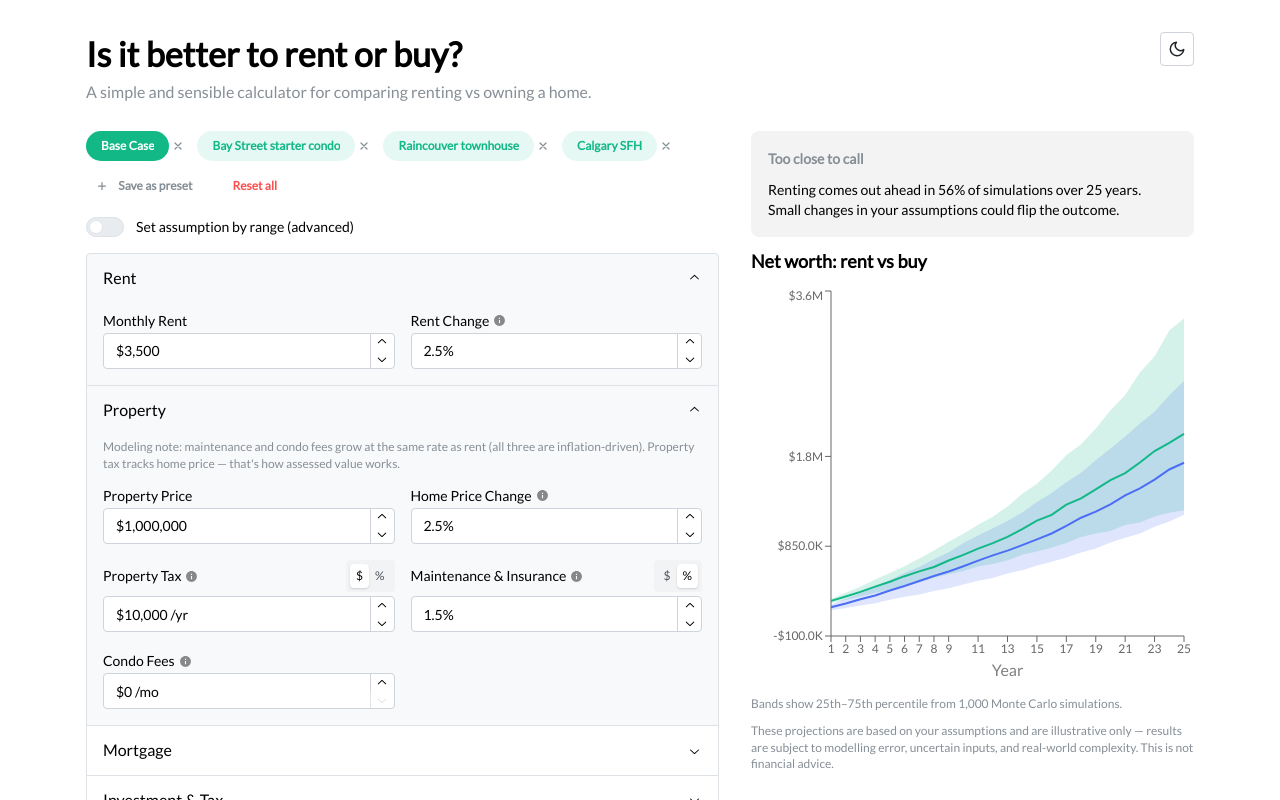
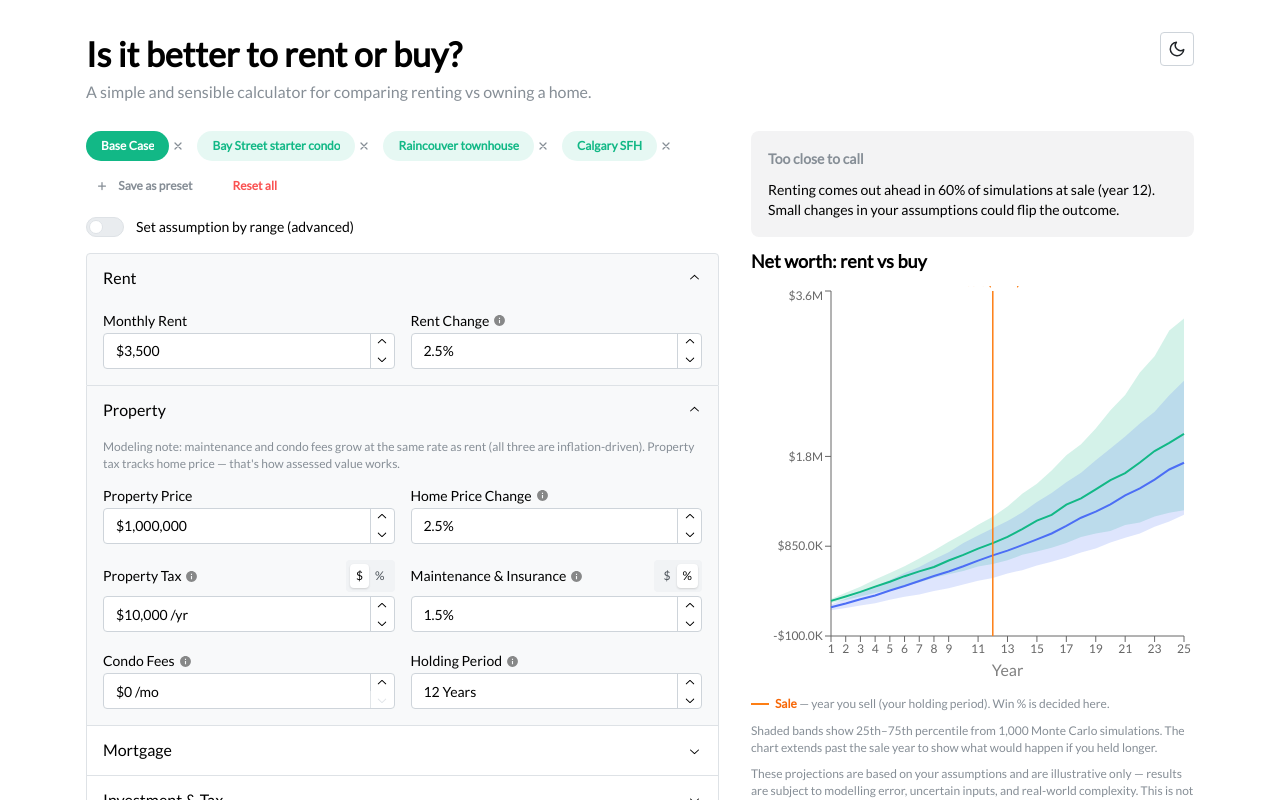
Before and after one commit to low-earth-orbit/rent-vs-buy, a React (Create React App) app: page / in a window 1280 px wide. Shown: the top 800 px of the page. Built offline with nearby package versions, Linux system fonts and the light colour scheme.

Commit message:
Holding period

```diff
--- a/src/components/NetWorthChart.jsx
+++ b/src/components/NetWorthChart.jsx
@@ -1,5 +1,5 @@
 import { useMemo } from "react";
-import { Alert, Paper, Stack, Text } from "@mantine/core";
+import { Alert, Box, Group, Paper, Stack, Text } from "@mantine/core";
 import {
   ComposedChart,
   Area,
@@ -15,7 +15,11 @@ import { runMonteCarlo } from "../utils/monteCarlo";
 import { formatCAD, formatCADCompact } from "../utils/format";
 
 function buildBaseData(userInput) {
-  return Array.from({ length: userInput.amortizationPeriod }, (_, i) =>
+  const horizon = Math.max(
+    userInput.amortizationPeriod,
+    userInput.holdingPeriod ?? 0,
+  );
+  return Array.from({ length: horizon }, (_, i) =>
     calculateNetWorthAtYearEnd({ ...userInput, yearNumber: i + 1 }),
   );
 }
@@ -77,12 +81,14 @@ function ChartTooltip({ payload, showBands }) {
   );
 }
 
-function Summary({ data, crossovers, horizon }) {
-  const last = data[data.length - 1];
+function Summary({ data, crossovers, holdingPeriod }) {
+  const decision =
+    data.find((d) => d.year === holdingPeriod) ?? data[data.length - 1];
+  const priorCrossovers = crossovers.filter((c) => c.year <= holdingPeriod);
 
   // Median-based fallback when MC data is unavailable.
-  if (last.renterWinPct == null) {
-    const renterWins = last.renterMedian >= last.ownerMedian;
+  if (decision.renterWinPct == null) {
+    const renterWins = decision.renterMedian >= decision.ownerMedian;
     const color = renterWins ? "teal" : "indigo";
     return (
       <Alert
@@ -90,13 +96,13 @@ function Summary({ data, crossovers, horizon }) {
         title={renterWins ? "Renting leads" : "Buying leads"}
         radius="md"
       >
-        <Text size="sm">For the entire {horizon} years.</Text>
+        <Text size="sm">At sale (year {holdingPeriod}).</Text>
       </Alert>
     );
   }
 
-  const winPct = Math.round(last.renterWinPct * 100);
-  const renterFavored = last.renterWinPct >= 0.5;
+  const winPct = Math.round(decision.renterWinPct * 100);
+  const renterFavored = decision.renterWinPct >= 0.5;
   const winnerPct = renterFavored ? winPct : 100 - winPct;
   const winner = renterFavored ? "Renting" : "Buying";
 
@@ -112,17 +118,17 @@ function Summary({ data, crossovers, horizon }) {
     color = "gray";
   }
 
-  const sims = `${winner} comes out ahead in ${winnerPct}% of simulations over ${horizon} years.`;
+  const sims = `${winner} comes out ahead in ${winnerPct}% of simulations at sale (year ${holdingPeriod}).`;
 
   let body;
   if (winnerPct < 65) {
     body = `${sims} Small changes in your assumptions could flip the outcome.`;
-  } else if (crossovers.length === 0) {
+  } else if (priorCrossovers.length === 0) {
     body = sims;
-  } else if (crossovers.length === 1) {
-    body = `${sims} Median paths cross around year ${crossovers[0].year.toFixed(0)}.`;
+  } else if (priorCrossovers.length === 1) {
+    body = `${sims} Median paths cross around year ${priorCrossovers[0].year.toFixed(0)}.`;
   } else {
-    body = `${sims} Median paths cross ${crossovers.length} times — outcome depends on your time horizon.`;
+    body = `${sims} Median paths cross ${priorCrossovers.length} times before sale — outcome depends on your time horizon.`;
   }
 
   return (
@@ -184,7 +190,11 @@ export default function NetWorthChart({ userInput, showBands }) {
 
   return (
     <Stack gap="xs">
-      <Summary data={chartData} crossovers={crossovers} horizon={userInput.amortizationPeriod} />
+      <Summary
+        data={chartData}
+        crossovers={crossovers}
+        holdingPeriod={userInput.holdingPeriod}
+      />
       <Text fw={600} size="lg">
         Net worth: rent vs buy
       </Text>
@@ -285,11 +295,52 @@ export default function NetWorthChart({ userInput, showBands }) {
               }}
             />
           ))}
+
+          <ReferenceLine
+            x={userInput.holdingPeriod}
+            stroke="#fd7e14"
+            strokeWidth={1.5}
+            label={{
+              value: `Sale (Yr ${userInput.holdingPeriod})`,
+              position: "top",
+              fontSize: 11,
+              fill: "#fd7e14",
+              fontWeight: 600,
+            }}
+          />
         </ComposedChart>
       </ResponsiveContainer>
+      <Group gap="lg" wrap="wrap">
+        <Group gap={6} wrap="nowrap">
+          <Box w={18} h={2} style={{ backgroundColor: "#fd7e14" }} />
+          <Text size="xs" c="dimmed">
+            <Text span fw={600} c="orange.7">
+              Sale
+            </Text>{" "}
+            — year you sell (your holding period). Win % is decided here.
+          </Text>
+        </Group>
+        {crossovers.length > 0 && (
+          <Group gap={6} wrap="nowrap">
+            <Box
+              w={18}
+              h={0}
+              style={{ borderTop: "2px dashed #868e96" }}
+            />
+            <Text size="xs" c="dimmed">
+              <Text span fw={600}>
+                Break-even
+              </Text>{" "}
+              — year the median rent vs. buy paths cross.
+            </Text>
+          </Group>
+        )}
+      </Group>
       {showBands && (
         <Text size="xs" c="dimmed">
-          Bands show 25th–75th percentile from 1,000 Monte Carlo simulations.
+          Shaded bands show 25th–75th percentile from 1,000 Monte Carlo
+          simulations. The chart extends past the sale year to show what would
+          happen if you held longer.
         </Text>
       )}
       <Text size="xs" c="dimmed">
--- a/src/components/UserInputForm.jsx
+++ b/src/components/UserInputForm.jsx
@@ -447,6 +447,16 @@ export default function UserInputForm({
                 thousandSeparator
                 {...c("condoFeesPerMonth")}
               />
+              <UserInputFormItem
+                id="holdingPeriod"
+                label="Holding Period"
+                helperText="How long until you sell. The simulation compares net worth at this year. Canadian homeowners sell after ~10–13 years on average, even with a 25-year mortgage."
+                value={userInput.holdingPeriod}
+                onChange={bind("holdingPeriod")}
+                error={errors.holdingPeriod}
+                suffix=" Years"
+                {...c("holdingPeriod")}
+              />
             </SimpleGrid>
           </Accordion.Panel>
         </Accordion.Item>
--- a/src/utils/monteCarlo.js
+++ b/src/utils/monteCarlo.js
@@ -239,7 +239,10 @@ function simulatePath(userInput, annual, mortgageRates, scenario) {
 }
 
 export function runMonteCarlo(userInput, numSimulations = 1000) {
-  const horizon = userInput.amortizationPeriod;
+  const horizon = Math.max(
+    userInput.amortizationPeriod,
+    userInput.holdingPeriod ?? 0,
+  );
   const renterByYear = Array.from({ length: horizon }, () => []);
   const ownerByYear = Array.from({ length: horizon }, () => []);
   const renterWinsByYear = Array.from({ length: horizon }, () => 0);
--- a/src/utils/presets.js
+++ b/src/utils/presets.js
@@ -19,6 +19,7 @@ export const DEFAULTS = {
   downPaymentPercentage: 20,
   annualMortgageInterestRate: 4.5,
   amortizationPeriod: 25,
+  holdingPeriod: 12,
   investmentReturnRate: 6,
   dividendYield: 1.5,
   dividendTaxRate: 30,
--- a/src/utils/validation.js
+++ b/src/utils/validation.js
@@ -21,6 +21,7 @@ export const FIELD_CONSTRAINTS = {
   downPaymentPercentage: { min: 5, max: 100, step: 5 },
   annualMortgageInterestRate: { min: 0, max: undefined, step: 0.25 },
   amortizationPeriod: { min: 5, max: 30, step: 5 },
+  holdingPeriod: { min: 1, max: 30, step: 1 },
   investmentReturnRate: {
     min: undefined,
     max: undefined,
```
Also changed, not shown: 1 other file (tests, documents, lock files or other folders).
